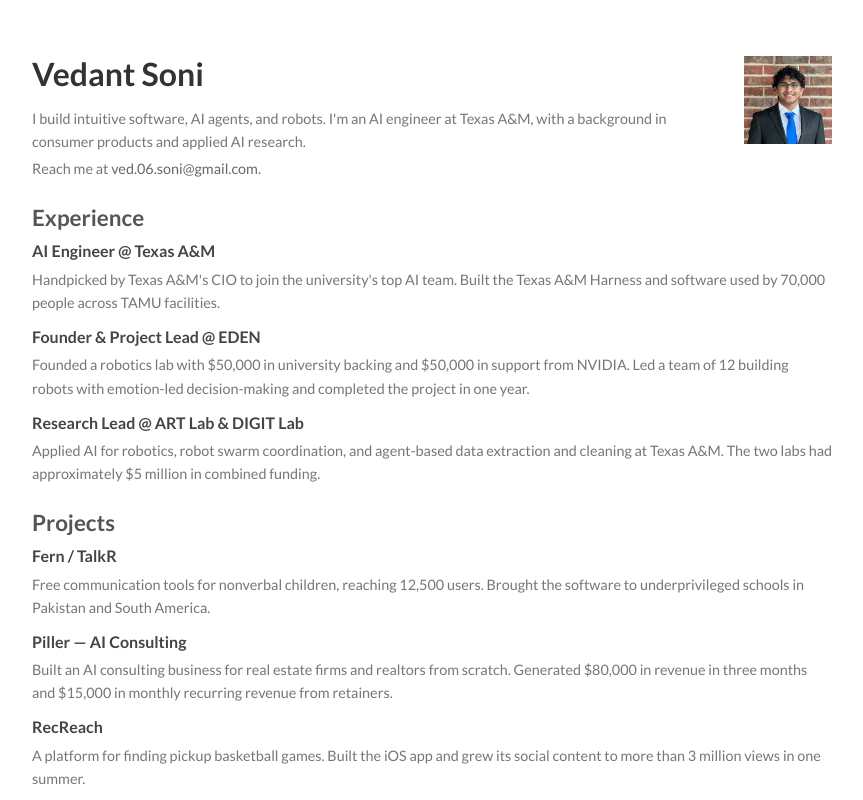
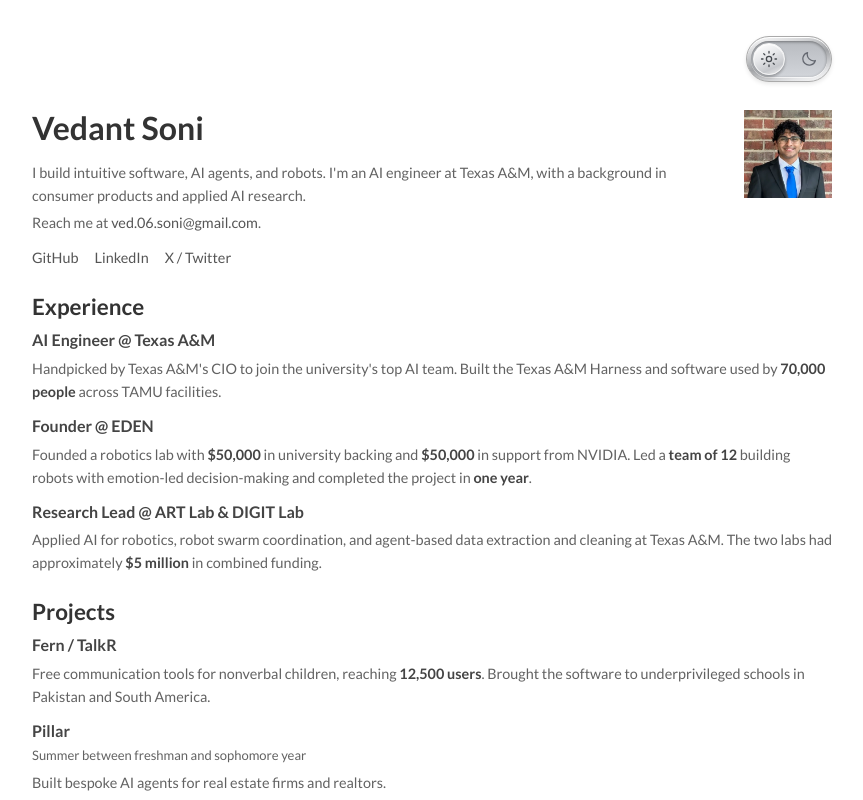
Before and after one commit to VedSoni-dev/lastoneipromise, a React (Vite) app: page / in a window 1280 px wide. Shown: the top 800 px of the page, without its empty margins (208-1071 px from the left). Built offline with nearby package versions, Linux system fonts and the light colour scheme.

Commit message:
Add appearance switch and update profile details

```diff
--- a/index.html
+++ b/index.html
@@ -14,6 +14,16 @@
     <meta name="robots" content="index, follow, max-image-preview:large, max-snippet:-1, max-video-preview:-1" />
     <meta name="googlebot" content="index, follow" />
     <meta name="theme-color" content="#ffffff" />
+    <script>
+      // Apply the saved appearance before the first paint, including prerendered pages.
+      (() => {
+        let saved;
+        try { saved = localStorage.getItem('personal-theme'); } catch {}
+        const dark = saved === 'dark' || (saved !== 'light' && window.matchMedia('(prefers-color-scheme: dark)').matches);
+        document.documentElement.dataset.theme = dark ? 'dark' : 'light';
+        document.querySelector('meta[name="theme-color"]').content = dark ? '#000000' : '#ffffff';
+      })();
+    </script>
 
     <!-- Canonical URL -->
     <link rel="canonical" href="https://vedantsoni.com/" />
--- a/src/index.css
+++ b/src/index.css
@@ -9,7 +9,7 @@
   line-height: 1.55;
   font-weight: 400;
   color: #000;
-  background: #fff;
+  background: var(--personal-background, #fff);
   font-synthesis: none;
   text-rendering: optimizeLegibility;
   -webkit-font-smoothing: antialiased;
@@ -33,14 +33,14 @@
   min-width: 320px;
   min-height: 100vh;
   overflow-x: clip;
-  background: #fff;
+  background: var(--personal-background, #fff);
   color: #000;
 }
 
 #root {
   width: 100%;
   min-height: 100vh;
-  background: #fff;
+  background: var(--personal-background, #fff);
 }
 
 a {
--- a/src/pages/Consult.css
+++ b/src/pages/Consult.css
@@ -1,10 +1,30 @@
 @import url('https://fonts.googleapis.com/css2?family=Lato:wght@400;700&display=swap');
 
+:root {
+  --personal-background: #fff;
+  --personal-text: #626262;
+  --personal-heading: #333;
+  --personal-subheading: #444;
+  --personal-link: #555;
+  --personal-rule: #e5e5e5;
+  color-scheme: light;
+}
+
+:root[data-theme='dark'] {
+  --personal-background: #000;
+  --personal-text: #b6b6b6;
+  --personal-heading: #f5f5f5;
+  --personal-subheading: #e2e2e2;
+  --personal-link: #ccc;
+  --personal-rule: #292929;
+  color-scheme: dark;
+}
+
 .personal-page {
-  min-height: 100vh;
+  min-height: 100svh;
   padding: 48px 24px 32px;
-  background: #fff;
-  color: #767676;
+  background: var(--personal-background);
+  color: var(--personal-text);
   font-family: 'Lato', Arial, sans-serif;
   font-size: 14.4px;
   line-height: 1.6;
@@ -26,7 +46,7 @@
 
 .personal-header h1 {
   margin: 0 0 8px;
-  color: #333;
+  color: var(--personal-heading);
   font-size: 32px;
   font-weight: 700;
   line-height: 1.6;
@@ -56,7 +76,7 @@
 
 .personal-section h2 {
   margin: 0 0 2px;
-  color: #555;
+  color: var(--personal-heading);
   font-size: 22.4px;
   font-weight: 700;
   line-height: 1.6;
@@ -74,7 +94,7 @@
 
 .personal-entry h3 {
   margin: 0 0 4px;
-  color: #444;
+  color: var(--personal-subheading);
   font-size: 16px;
   font-weight: 700;
   line-height: 1.6;
@@ -85,6 +105,8 @@
   margin: 0;
 }
 
+.personal-page strong { color: var(--personal-subheading); font-weight: 700; }
+
 .personal-page a {
   color: inherit;
   text-decoration: none;
@@ -92,19 +114,20 @@
 }
 
 .personal-page a:hover {
-  color: #333;
+  color: var(--personal-heading);
   text-decoration: underline;
 }
 
-.personal-page a:focus-visible {
-  outline: 2px solid #555;
+.personal-page a:focus-visible,
+.personal-page button:focus-visible {
+  outline: 2px solid var(--personal-heading);
   outline-offset: 4px;
 }
 
 .personal-contact a,
 .personal-entry p a,
 .personal-socials a {
-  color: #666;
+  color: var(--personal-link);
 }
 
 .personal-socials {
@@ -117,9 +140,84 @@
 .personal-footer {
   margin-top: 48px;
   padding-top: 20px;
-  border-top: 1px solid #eee;
-  color: #666;
+  border-top: 1px solid var(--personal-rule); /* taste-skill-ignore: preserve existing footer divider */
+  color: var(--personal-text);
   font-size: 14.4px;
+}
+
+.personal-entry .personal-dates {
+  margin: -2px 0 5px;
+  font-size: 13px;
+}
+
+.personal-toolbar {
+  display: flex;
+  justify-content: flex-end;
+  margin: -12px 0 20px;
+}
+
+/* A polished aluminum shell around an inset, iOS-like sliding control. */
+.theme-switch {
+  display: block;
+  width: 86px;
+  height: 46px;
+  padding: 4px;
+  border: 1px solid #aaa; /* taste-skill-ignore: requested metal control */
+  border-radius: 28px;
+  background: linear-gradient(165deg, #fff 0%, #d6d7d9 25%, #a2a4a7 52%, #e5e6e8 83%, #fafafa 100%); /* taste-skill-ignore: requested metal control */
+  box-shadow: inset 0 1px 0 #fff, 0 2px 4px #00000018; /* taste-skill-ignore: requested metal control */
+  -webkit-tap-highlight-color: transparent;
+  touch-action: manipulation;
+}
+
+.theme-switch:focus:not(:focus-visible) { outline: none; }
+
+.theme-switch-track {
+  position: relative;
+  display: block;
+  width: 100%;
+  height: 100%;
+  border-radius: 22px;
+  background: linear-gradient(#b8bbc0, #d2d5da); /* taste-skill-ignore: requested metal control */
+  box-shadow: inset 0 1px 3px #00000065, 0 1px 0 #ffffffb3; /* taste-skill-ignore: requested metal control */
+}
+
+.theme-switch-thumb {
+  position: absolute;
+  top: 2px;
+  left: 2px;
+  width: 32px;
+  height: 32px;
+  border: 1px solid #f5f5f5; /* taste-skill-ignore: requested metal control */
+  border-radius: 50%;
+  background: linear-gradient(155deg, #fff 5%, #e8e9eb 40%, #c6c8cc 75%, #f5f5f5); /* taste-skill-ignore: requested metal control */
+  box-shadow: 0 2px 3px #00000048, inset 0 1px 1px #fff; /* taste-skill-ignore: requested metal control */
+  transition: transform 260ms cubic-bezier(.22, 1, .36, 1);
+}
+
+.theme-switch svg {
+  position: absolute;
+  top: 9px;
+  z-index: 1;
+  width: 18px;
+  height: 18px;
+  pointer-events: none;
+}
+
+.theme-sun { left: 9px; color: #44484d; }
+.theme-moon { right: 9px; color: #646870; }
+
+:root[data-theme='dark'] .theme-switch-track {
+  background: linear-gradient(#0a0b0d, #303236); /* taste-skill-ignore: requested metal control */
+}
+
+:root[data-theme='dark'] .theme-switch-thumb { transform: translateX(40px); }
+:root[data-theme='dark'] .theme-sun { color: #92969d; }
+:root[data-theme='dark'] .theme-moon { color: #35383e; }
+.theme-switch:active .theme-switch-thumb { filter: brightness(.94); }
+
+@media (prefers-reduced-motion: reduce) {
+  .theme-switch-thumb { transition: none; }
 }
 
 @media (max-width: 600px) {
--- a/src/pages/Consult.jsx
+++ b/src/pages/Consult.jsx
@@ -1,3 +1,4 @@
+import { useEffect, useState } from 'react'
 import SEOHead from '../components/SEOHead'
 import { PERSON } from '../seo'
 import './Consult.css'
@@ -6,10 +7,58 @@
   return <a href={href} target="_blank" rel="noreferrer" {...props}>{children}</a>
 }
 
-function Entry({ title, href, children }) {
+function ThemeSwitch() {
+  const [dark, setDark] = useState(false)
+
+  useEffect(() => {
+    const media = window.matchMedia('(prefers-color-scheme: dark)')
+    const syncTheme = () => {
+      let saved
+      try { saved = localStorage.getItem('personal-theme') } catch { /* Storage may be unavailable. */ }
+      const next = saved === 'dark' || (saved !== 'light' && media.matches)
+      document.documentElement.dataset.theme = next ? 'dark' : 'light'
+      document.querySelector('meta[name="theme-color"]')?.setAttribute('content', next ? '#000000' : '#ffffff')
+      setDark(next)
+    }
+    syncTheme()
+    media.addEventListener('change', syncTheme)
+    window.addEventListener('storage', syncTheme)
+    return () => {
+      media.removeEventListener('change', syncTheme)
+      window.removeEventListener('storage', syncTheme)
+    }
+  }, [])
+
+  const toggleTheme = () => {
+    const next = !dark
+    document.documentElement.dataset.theme = next ? 'dark' : 'light'
+    document.querySelector('meta[name="theme-color"]')?.setAttribute('content', next ? '#000000' : '#ffffff')
+    try { localStorage.setItem('personal-theme', next ? 'dark' : 'light') } catch { /* Switching still works without storage. */ }
+    setDark(next)
+  }
+
+  return (
+    <button className="theme-switch" type="button" role="switch" aria-checked={dark}
+      aria-label="Dark mode" title={dark ? 'Switch to light mode' : 'Switch to dark mode'} onClick={toggleTheme}>
+      <span className="theme-switch-track" aria-hidden="true">
+        <svg className="theme-sun" viewBox="0 0 24 24" fill="none" stroke="currentColor" strokeWidth="1.7" strokeLinecap="round">
+          <circle cx="12" cy="12" r="3.5" />
+          <path d="M12 2v2m0 16v2M2 12h2m16 0h2M5 5l1.5 1.5m11 11L19 19M5 19l1.5-1.5m11-11L19 5" />
+        </svg>
+        <svg className="theme-moon" viewBox="0 0 24 24" fill="none" stroke="currentColor" strokeWidth="1.7" strokeLinecap="round" strokeLinejoin="round">
+          <path d="M20.5 14A8.5 8.5 0 0 1 10 3.5 8.5 8.5 0 1 0 20.5 14Z" />
+        </svg>
+        <span className="theme-switch-thumb" />
+      </span>
+    </button>
+  )
+}
+
+function Entry({ title, href, dates, children }) {
   return (
     <li className="personal-entry">
       <h3>{href ? <ExternalLink href={href}>{title}</ExternalLink> : title}</h3>
+      {dates && <p className="personal-dates">{dates}</p>}
       <p>{children}</p>
     </li>
   )
@@ -26,6 +75,8 @@
         <meta itemProp="image" content={PERSON.image} />
         <link itemProp="url" href={PERSON.url} />
 
+        <div className="personal-toolbar"><ThemeSwitch /></div>
+
         <header className="personal-header">
           <div>
             <h1 itemProp="name">{PERSON.name}</h1>
@@ -36,6 +87,11 @@
             <p className="personal-contact">
               Reach me at <a href={`mailto:${PERSON.email}`} itemProp="email">{PERSON.email}</a>.
             </p>
+            <nav className="personal-socials" aria-label="Social profiles">
+              <ExternalLink href="https://github.com/VedSoni-dev" rel="me noreferrer">GitHub</ExternalLink>
+              <ExternalLink href="https://www.linkedin.com/in/vedantsonimech" rel="me noreferrer">LinkedIn</ExternalLink>
+              <ExternalLink href="https://x.com/VedantRobot" rel="me noreferrer">X / Twitter</ExternalLink>
+            </nav>
           </div>
           <img className="personal-portrait" src="/coaching-photo.jpg"
             alt="Vedant Soni wearing a blue tie, standing in front of a brick wall"
@@ -47,16 +103,16 @@
           <ul className="personal-entries">
             <Entry title="AI Engineer @ Texas A&M" href="https://www.tamu.edu/">
               Handpicked by Texas A&amp;M's CIO to join the university's top AI team.
-              Built the Texas A&amp;M Harness and software used by 70,000 people across TAMU facilities.
+              Built the Texas A&amp;M Harness and software used by <strong>70,000 people</strong> across TAMU facilities.
             </Entry>
-            <Entry title="Founder & Project Lead @ EDEN" href="https://eden-robotics.github.io/Eden/">
-              Founded a robotics lab with $50,000 in university backing and $50,000 in support
-              from NVIDIA. Led a team of 12 building robots with emotion-led decision-making
-              and completed the project in one year.
+            <Entry title="Founder @ EDEN" href="https://eden-robotics.github.io/Eden/">
+              Founded a robotics lab with <strong>$50,000</strong> in university backing and <strong>$50,000</strong> in support
+              from NVIDIA. Led a <strong>team of 12</strong> building robots with emotion-led decision-making
+              and completed the project in <strong>one year</strong>.
             </Entry>
             <Entry title="Research Lead @ ART Lab & DIGIT Lab">
               Applied AI for robotics, robot swarm coordination, and agent-based data extraction
-              and cleaning at Texas A&amp;M. The two labs had approximately $5 million in combined funding.
+              and cleaning at Texas A&amp;M. The two labs had approximately <strong>$5 million</strong> in combined funding.
             </Entry>
           </ul>
         </section>
@@ -65,22 +121,25 @@
           <h2 id="projects-title">Projects</h2>
           <ul className="personal-entries">
             <Entry title="Fern / TalkR" href="https://trytalkr.com/">
-              Free communication tools for nonverbal children, reaching 12,500 users.
+              Free communication tools for nonverbal children, reaching <strong>12,500 users</strong>.
               Brought the software to underprivileged schools in Pakistan and South America.
             </Entry>
-            <Entry title="Piller — AI Consulting">
-              Built an AI consulting business for real estate firms and realtors from scratch.
-              Generated $80,000 in revenue in three months and $15,000 in monthly recurring
-              revenue from retainers.
+            <Entry title="Pillar" dates="Summer between freshman and sophomore year">
+              Built bespoke AI agents for real estate firms and realtors.
+            </Entry>
+            <Entry title="AI Consulting" dates="June–September 2026">
+              Built an AI consulting business from scratch.
+              Generated <strong>$80,000 in revenue</strong> in three months and <strong>$15,000 in monthly recurring
+              revenue</strong> from retainers.
             </Entry>
             <Entry title="RecReach">
               A platform for finding pickup basketball games. Built the iOS app and grew its social
-              content to more than 3 million views in one summer.
+              content to more than <strong>3 million views</strong> in one summer.
             </Entry>
             <Entry title="Open-source Robotics">
               Worked on open-source robotics projects, including{' '}
               <ExternalLink href="https://github.com/robotmcp/ros-mcp-server">ROS-MCP-Server</ExternalLink>
-              {' '}(about 1,500 GitHub stars) and{' '}
+              {' '}(about <strong>1,500 GitHub stars</strong>) and{' '}
               <ExternalLink href="https://github.com/VedSoni-dev/TalkrBot">TalkrBot</ExternalLink>,
               an AI-powered assistive robot built on ROS 2.
             </Entry>
@@ -101,7 +160,7 @@
               McFerrin Fast Pass Spring '25 winner, and Ideas Challenge finalist (2024).
             </Entry>
             <Entry title="Academic">
-              AIME qualifier. Scored 127.5 on the AMC 12A, placing in the top 2.5%.
+              AIME qualifier. Scored <strong>127.5</strong> on the AMC 12A, placing in the <strong>top 2.5%</strong>.
             </Entry>
           </ul>
         </section>
@@ -109,14 +168,8 @@
         <section className="personal-section" aria-labelledby="elsewhere-title">
           <h2 id="elsewhere-title">Elsewhere</h2>
           <p>
-            I'm interested in a future with robots, safer AI systems, and more room for human creativity.
             Outside of building, I used to be Grandmaster in League of Legends.
           </p>
-          <nav className="personal-socials" aria-label="Social profiles">
-            <ExternalLink href="https://www.linkedin.com/in/vedantsonimech" rel="me noreferrer">LinkedIn</ExternalLink>
-            <ExternalLink href="https://github.com/VedSoni-dev" rel="me noreferrer">GitHub</ExternalLink>
-            <ExternalLink href="https://x.com/VedantRobot" rel="me noreferrer">X / Twitter</ExternalLink>
-          </nav>
         </section>
 
         <footer className="personal-footer">© {new Date().getFullYear()} {PERSON.name}.</footer>
```
